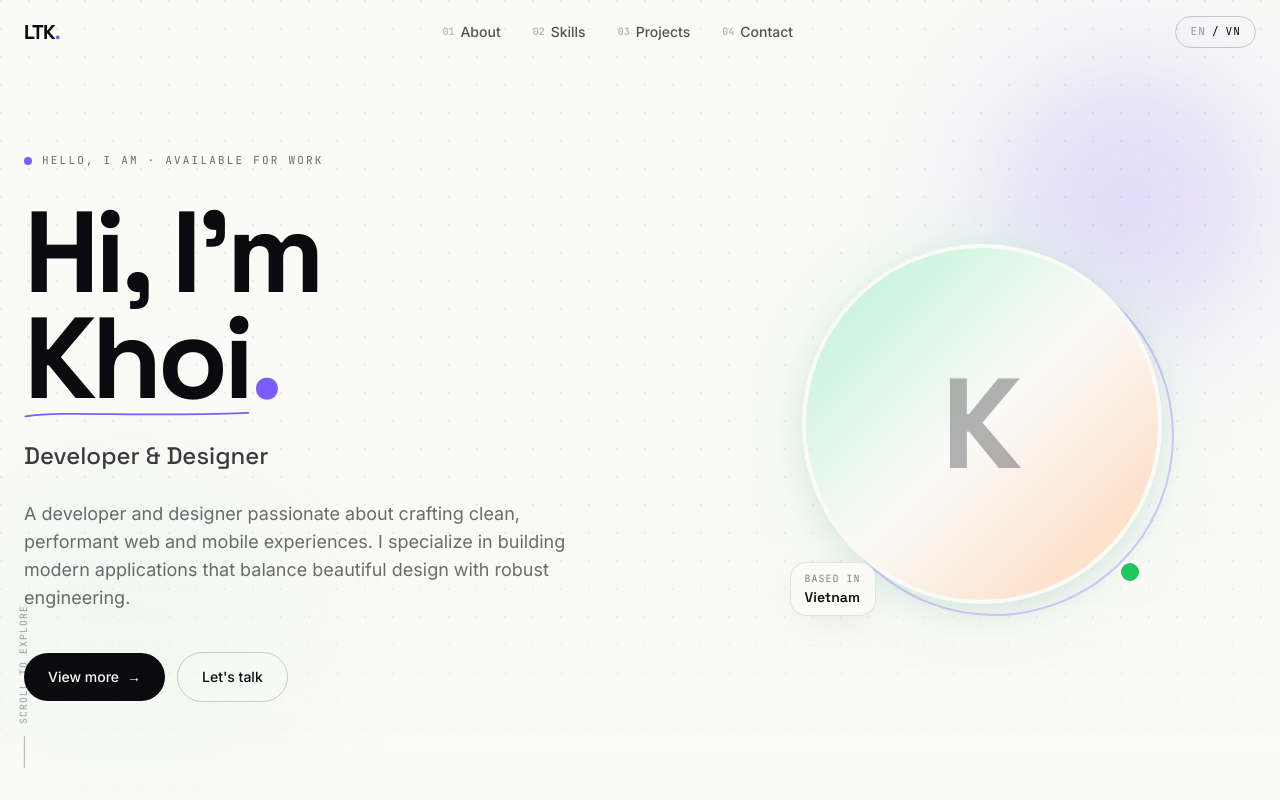
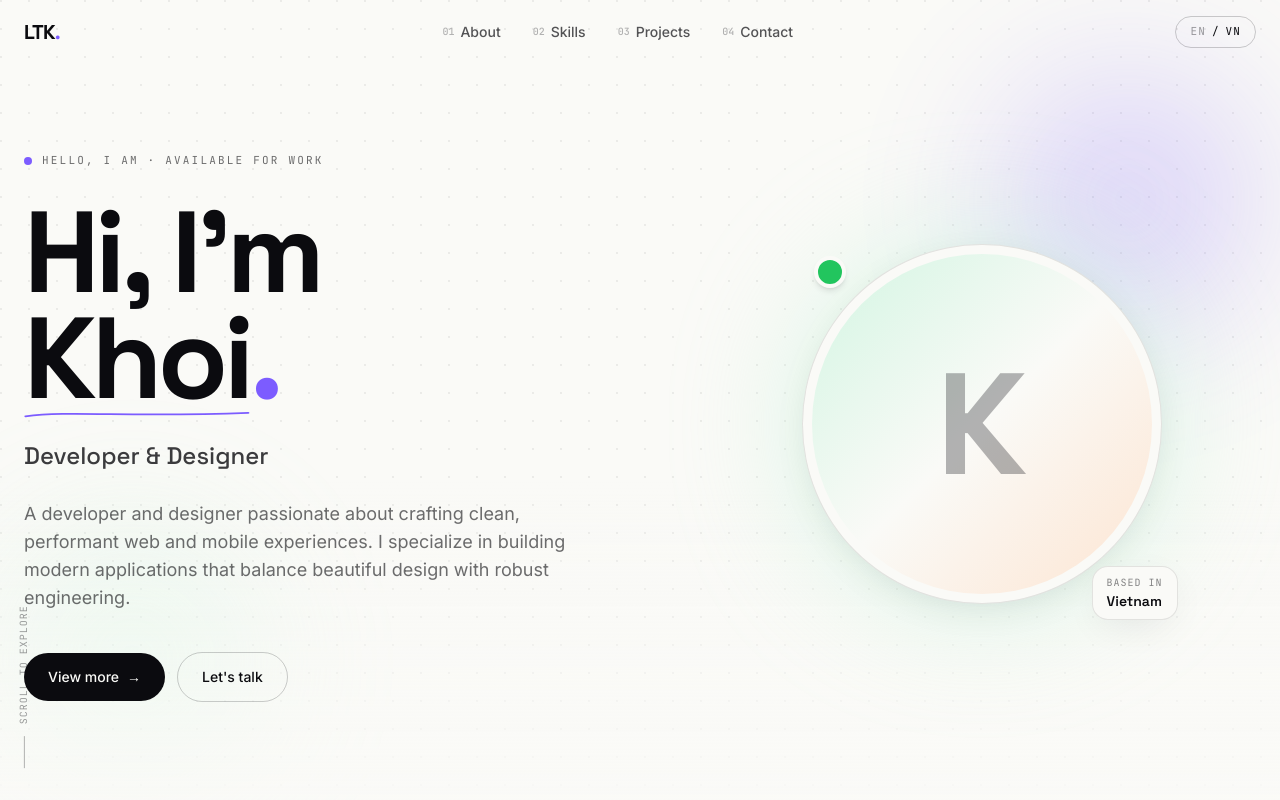
Before and after one commit to userlethekhoi/userlethekhoi.github.io, a Next.js app: page / in a window 1280 px wide. Shown: the top 800 px of the page. Built offline with nearby package versions, Linux system fonts and the light colour scheme.

Commit message:
fix(hero): fixed circular frame, bigger green dot at top-left
Co-Authored-By: Claude Opus 4.7 <noreply@anthropic.com>

```diff
--- a/components/Hero.tsx
+++ b/components/Hero.tsx
@@ -113,38 +113,37 @@ export default function Hero() {
           </motion.div>
         </div>
 
-        {/* Circular avatar with online-status dot */}
+        {/* Fixed circular frame with avatar inside */}
         <motion.div
           custom={0.2}
           initial="hidden"
           animate="visible"
           variants={fadeUp}
-          className="md:col-span-2 relative mx-auto md:mx-0 w-[260px] h-[260px] sm:w-[320px] sm:h-[320px] md:w-[360px] md:h-[360px]"
+          className="md:col-span-2 relative mx-auto md:mx-0 aspect-square w-[260px] sm:w-[320px] md:w-[360px]"
         >
-          {/* Soft mint glow behind */}
-          <div className="absolute inset-0 rounded-full bg-mint blur-2xl opacity-60 scale-95 -z-10" />
-          {/* Offset violet ring */}
-          <div className="absolute inset-0 rounded-full border-2 border-accent/30 translate-x-3 translate-y-3 -z-10" />
+          {/* Soft mint glow */}
+          <div className="absolute inset-0 rounded-full bg-mint blur-3xl opacity-50 -z-10" />
 
-          {/* Avatar circle */}
-          <div className="relative w-full h-full rounded-full overflow-hidden bg-gradient-to-br from-mint via-paper to-peach border-4 border-paper shadow-soft">
-            <div className="absolute inset-0 flex items-center justify-center">
-              <span className="font-display text-8xl sm:text-9xl font-bold text-ink/30 select-none">
-                {profile.displayName?.[0] ?? "K"}
-              </span>
-            </div>
-          </div>
+          {/* Fixed outer frame (ring) */}
+          <div className="absolute inset-0 rounded-full border border-ink/10 bg-paper shadow-soft" />
 
-          {/* Online status dot (bottom-right, like social platforms) */}
-          <div className="absolute bottom-3 right-3 sm:bottom-5 sm:right-5">
-            <span className="relative flex h-5 w-5 sm:h-6 sm:w-6">
-              <span className="animate-ping absolute inline-flex h-full w-full rounded-full bg-green-400 opacity-70" />
-              <span className="relative inline-flex rounded-full h-5 w-5 sm:h-6 sm:w-6 bg-green-500 border-[3px] border-paper" />
+          {/* Avatar container — image sits flush inside frame */}
+          <div className="absolute inset-[10px] rounded-full overflow-hidden bg-gradient-to-br from-mint/60 via-paper to-peach/60 flex items-center justify-center">
+            <span className="font-display text-[7rem] sm:text-[9rem] font-bold text-ink/30 select-none leading-none">
+              {profile.displayName?.[0] ?? "K"}
             </span>
           </div>
 
-          {/* Floating "Based in" badge */}
-          <div className="absolute -bottom-2 -left-2 sm:-bottom-3 sm:-left-3 bg-paper border border-ink/10 rounded-2xl px-3.5 py-2 shadow-soft">
+          {/* Online status dot — top-left, larger, pulsing */}
+          <div className="absolute top-2 left-2 sm:top-3 sm:left-3 z-10">
+            <span className="relative flex h-7 w-7 sm:h-8 sm:w-8">
+              <span className="animate-ping absolute inline-flex h-full w-full rounded-full bg-green-400 opacity-75" />
+              <span className="relative inline-flex rounded-full h-7 w-7 sm:h-8 sm:w-8 bg-green-500 border-4 border-paper shadow-md" />
+            </span>
+          </div>
+
+          {/* Floating "Based in" badge — bottom-right */}
+          <div className="absolute -bottom-3 -right-3 sm:-bottom-4 sm:-right-4 bg-paper border border-ink/10 rounded-2xl px-3.5 py-2 shadow-soft">
             <p className="font-mono text-[9px] sm:text-[10px] text-ink/50 uppercase tracking-widest">
               Based in
             </p>
```
